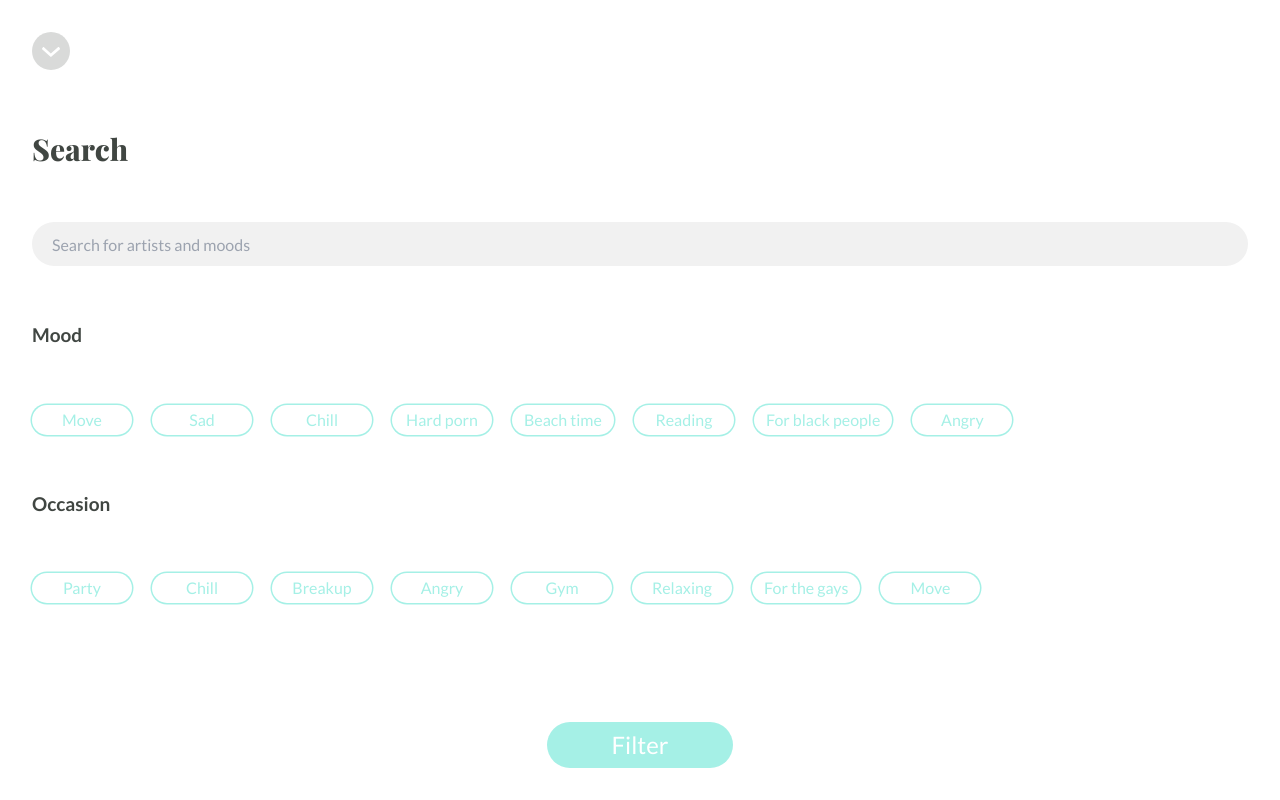
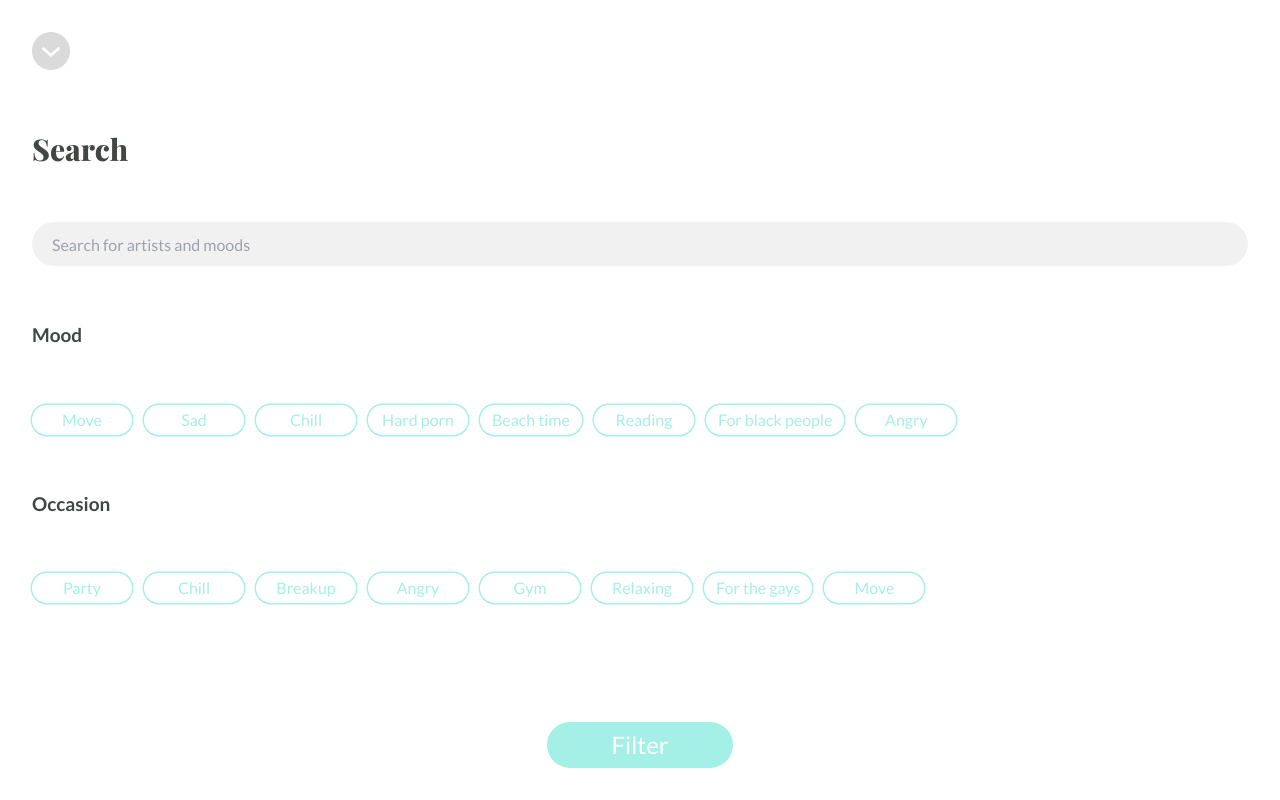
Before and after one commit to zsz20olesnica/simply, a React (Create React App) app: page /search in a window 1280 px wide. Built offline with nearby package versions, Linux system fonts and the light colour scheme.

Commit message:
Animations utils

```diff
--- a/src/Components/Containers/PlayerPage/Player.js
+++ b/src/Components/Containers/PlayerPage/Player.js
@@ -1,14 +1,19 @@
-import React from 'react'
-import { useState } from 'react'
+import React, { useContext } from 'react'
+import { useState, useEffect } from 'react'
 import { DownArrow, DownArrowWhite, Prev, Next, Pause, Play, More, CastToDevice, Share, Heart } from '../../../Icons'
 import { useNavigate } from 'react-router-dom'
 import PlayerHero from '../../../Images/hero_player.png'
 import '../../../vanilla.css'
 
+import {handleDownAnim} from '../../../Utils/Animations'
+
+
 export default function Player() {
 
-  const history = useNavigate()
-  const [isOpen, setIsOpen] = useState(false)
+    const history = useNavigate()
+    const [isOpen, setIsOpen] = useState(false)
+
+
 
   const MoreOptionss = ({ isOpenn }) => {
     return(
@@ -38,23 +43,19 @@ export default function Player() {
     setIsOpen(!isOpen)
   }
 
-
-
-
   return (
-    <div className='mainContainer w-full h-full relative'>
+    <div id='container' className='animation_container_up mainContainer w-full h-full relative'>
 
       <div className='absolute z-100 w-full h-full p-8 flex flex-col justify-between items-center'>
             {/* HeaderContainer */}
             <div className='w-full h-auto flex flex-row justify-between items-center'>
                 {/* BackArrow */}
-                <button className='' onClick={() => history('/home')}><DownArrowWhite/></button>
+                <button className='' onClick={() => handleDownAnim(()=>{ history('/home')})}><DownArrowWhite/></button>
                 {/* Author */}
                 <span className='h-full min-w-[160px] flex justify-center items-center bg-white opacity-90 rounded-full text-tertiary text-[14px] p-1'>Art by someone</span>
             </div>
 
-
-      </div>
+                     </div>
       {/* HeroSection */}
       <div className='w-full h-[60%]'>
             <img src={PlayerHero} className='top-0 z-0 w-full h-full object-cover'/>
--- a/src/Components/Containers/SearchPage/Search.js
+++ b/src/Components/Containers/SearchPage/Search.js
@@ -4,16 +4,18 @@ import { useNavigate } from 'react-router-dom'
 import OccasionCategories from '../../Reusable/OccasionCategories'
 import MoodCategories from '../../Reusable/MoodCategories'
 
+import {handleDownAnim} from '../../../Utils/Animations'
+
 export default function Search() {
 
   const history = useNavigate()
 
   return (
-    <div className='mainContainer w-full h-full relative'>
+    <div id='container' className='animation_container_up mainContainer w-full h-full relative'>
 
         <div className='w-full h-full p-8 bg-white flex flex-col justify-between items-center gap-4'>
             <div className='w-full h-auto'>
-                <button className='' onClick={() => history('/home')}><DownArrow/></button>
+                <button onClick={() => handleDownAnim(()=>{ history('/home')})} className=''><DownArrow/></button>
             </div>
 
             {/* SearchField */}
@@ -23,7 +25,7 @@ export default function Search() {
 
             {/* MoodFilters */}
             <h3 className='w-full font-lato text-[19px] text-secondary font-bold'>Mood</h3>
-            <div className='w-full flex flex-row flex-wrap gap-5'>
+            <div className='w-full flex flex-row flex-wrap gap-3'>
                <MoodCategories category={'Move'}/>
                <MoodCategories category={'Sad'}/>
                <MoodCategories category={'Chill'}/>
@@ -37,7 +39,7 @@ export default function Search() {
 
             {/* Occasion filters */}
             <h3 className='w-full font-lato text-[19px] text-secondary font-bold'>Occasion</h3>
-                <div className='w-full flex flex-row flex-wrap gap-5 mb-16'>
+                <div className='w-full flex flex-row flex-wrap gap-3 mb-16'>
                     <OccasionCategories category={'Party'}/>
                     <OccasionCategories category={'Chill'}/>
                     <OccasionCategories category={'Breakup'}/>
--- /dev/null
+++ b/src/Utils/Animations.js
@@ -0,0 +1,11 @@
+
+
+export const handleDownAnim = (OnAnimEnd) => {
+        const Container = document.getElementById('container')
+        Container.classList.remove('animation_container_up')
+        void Container.offsetWidth;
+        Container.classList.add('animation_container_up_reversed')
+        Container.addEventListener('animationend', () => {
+            OnAnimEnd()
+        })
+}
--- a/src/vanilla.css
+++ b/src/vanilla.css
@@ -32,4 +32,28 @@ input[type=range]{
 
 #maincontainer {
     min-height: calc(100% + 270px)
+
 }
+
+.animation_container_up
+{
+    animation:slide-top .4s cubic-bezier(.25,.46,.45,.94) both;
+}
+
+.animation_container_up_reversed
+{
+    animation:slide-top .4s cubic-bezier(.25,.46,.45,.94) both;
+    animation-direction: reverse;
+}
+
+/* Animations */
+/* ----------------------------------------------
+ * Generated by Animista on 2022-7-10 21:11:19
+ * Licensed under FreeBSD License.
+ * See http://animista.net/license for more info.
+ * w: http://animista.net, t: @cssanimista
+ * ---------------------------------------------- */
+
+ @keyframes slide-top{
+    0%{transform:translateY(100%)}
+    100%{transform:translateY(0)}}
```
Also changed, not shown: src/App.js (+7 -2 lines).
